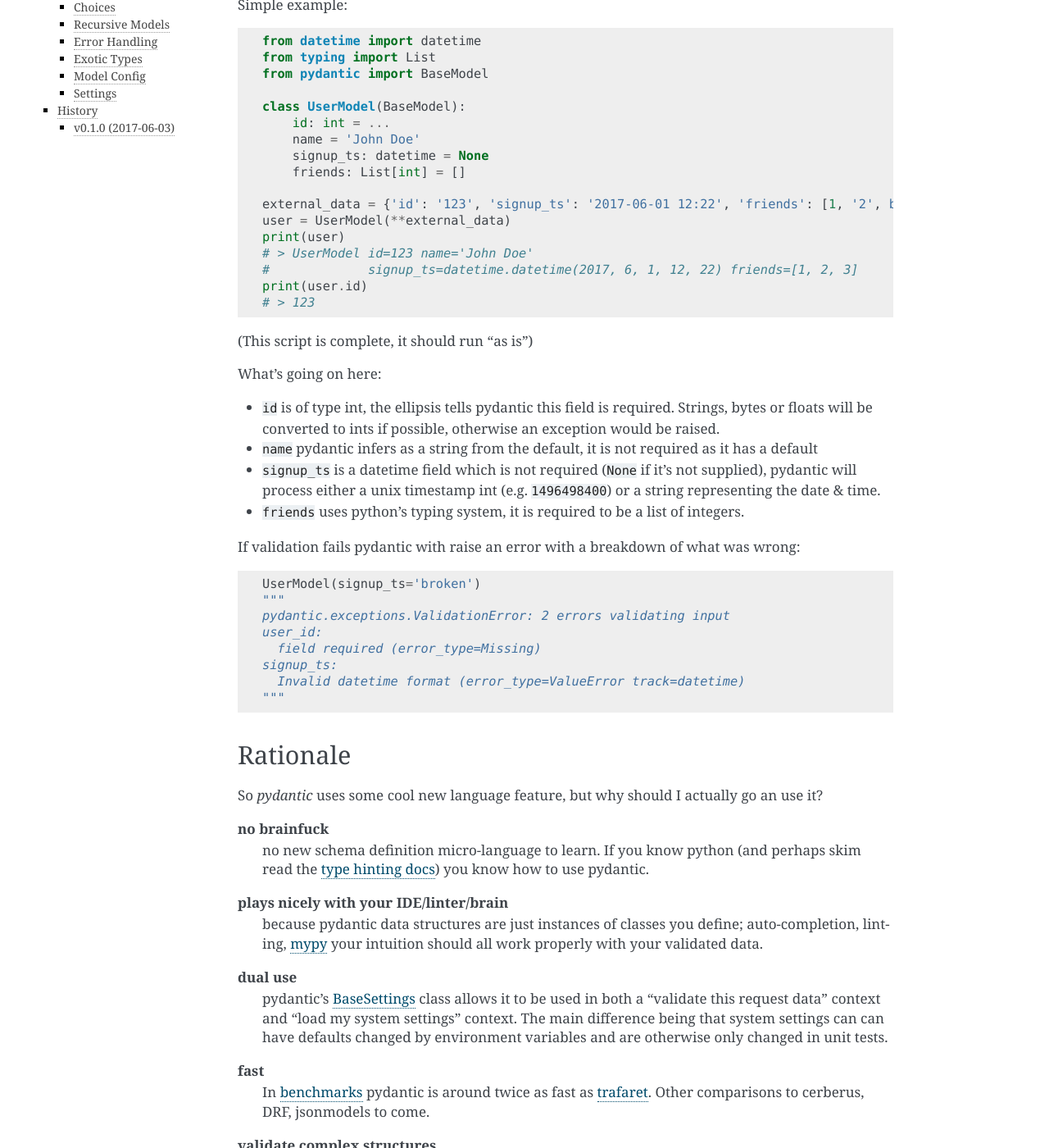
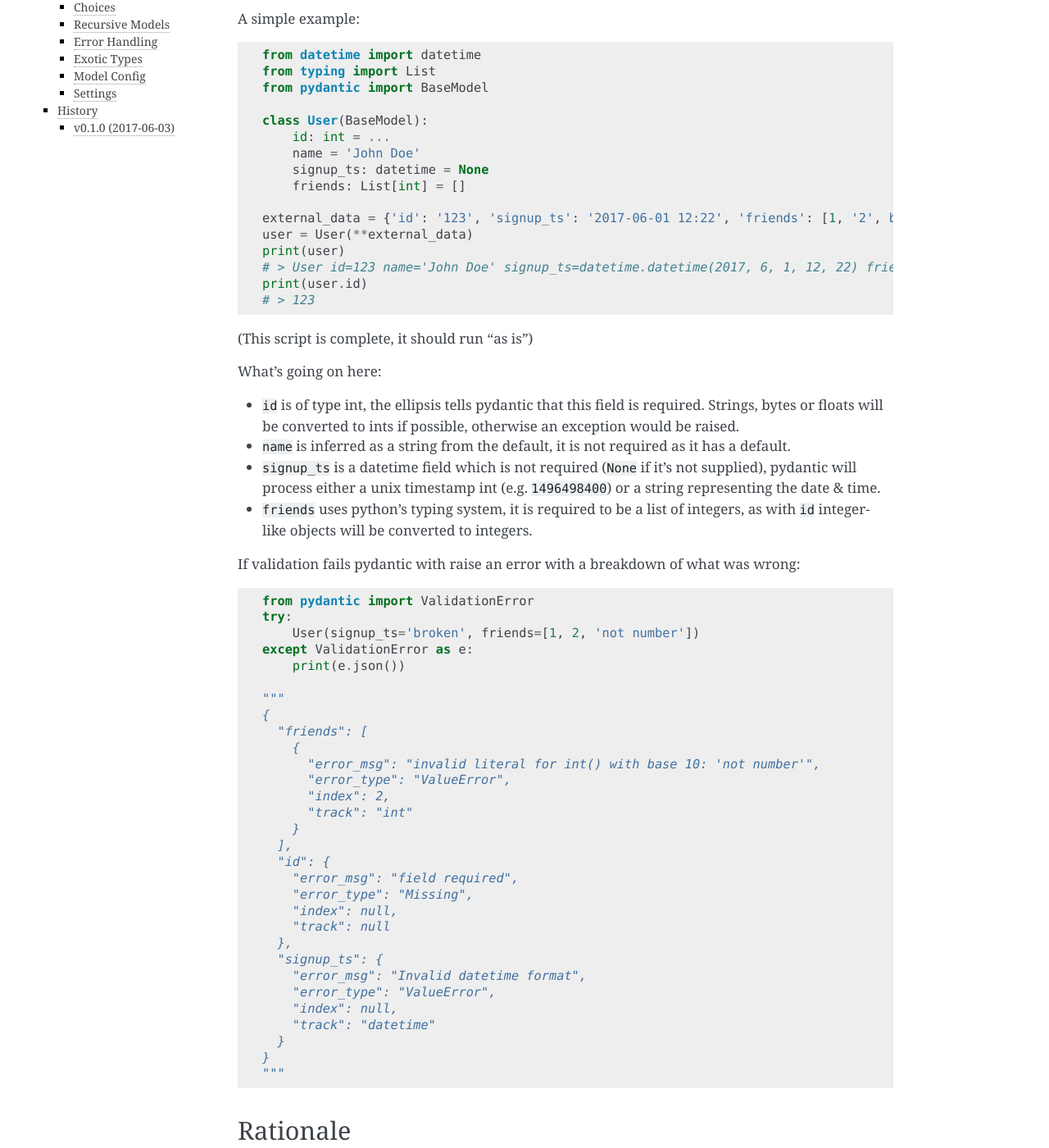
Before and after one commit to tomasz-kaminski-jir/pyd_analyze, a Sphinx documentation site: the page built from docs/index.rst, in a window 1280 px wide and 1400 px high, scrolled down 363 px. Shown: the whole window at 82% size. Built offline with Sphinx 7.4.7, drawn with Linux system fonts in a browser that asks for light colours; some of the changed text lies outside the part shown.

Commit message:
cleaning up beginning of docs

```diff
--- a/docs/example1.py
+++ b/docs/example1.py
@@ -2,16 +2,15 @@ from datetime import datetime
 from typing import List
 from pydantic import BaseModel
 
-class UserModel(BaseModel):
+class User(BaseModel):
     id: int = ...
     name = 'John Doe'
     signup_ts: datetime = None
     friends: List[int] = []
 
 external_data = {'id': '123', 'signup_ts': '2017-06-01 12:22', 'friends': [1, '2', b'3']}
-user = UserModel(**external_data)
+user = User(**external_data)
 print(user)
-# > UserModel id=123 name='John Doe'
-#             signup_ts=datetime.datetime(2017, 6, 1, 12, 22) friends=[1, 2, 3]
+# > User id=123 name='John Doe' signup_ts=datetime.datetime(2017, 6, 1, 12, 22) friends=[1, 2, 3]
 print(user.id)
 # > 123
--- a/docs/example2.py
+++ b/docs/example2.py
@@ -1,8 +1,30 @@
-UserModel(signup_ts='broken')
+from pydantic import ValidationError
+try:
+    User(signup_ts='broken', friends=[1, 2, 'not number'])
+except ValidationError as e:
+    print(e.json())
+
 """
-pydantic.exceptions.ValidationError: 2 errors validating input
-user_id:
-  field required (error_type=Missing)
-signup_ts:
-  Invalid datetime format (error_type=ValueError track=datetime)
+{
+  "friends": [
+    {
+      "error_msg": "invalid literal for int() with base 10: 'not number'",
+      "error_type": "ValueError",
+      "index": 2,
+      "track": "int"
+    }
+  ],
+  "id": {
+    "error_msg": "field required",
+    "error_type": "Missing",
+    "index": null,
+    "track": null
+  },
+  "signup_ts": {
+    "error_msg": "Invalid datetime format",
+    "error_type": "ValueError",
+    "index": null,
+    "track": "datetime"
+  }
+}
 """
--- a/docs/index.rst
+++ b/docs/index.rst
@@ -10,13 +10,14 @@ Current Version: |version|
 
 Data validation and settings management using python 3.6 type hinting.
 
-Define how data should be in pure canonical python, validate it with *pydantic*.
+Define how data should be in pure, canonical python; validate it with *pydantic*.
 
-`PEP 484 <https://www.python.org/dev/peps/pep-0484/>`_ introduced typing hinting into python in 3.5 and
-`PEP 526 <https://www.python.org/dev/peps/pep-0526/>`_ extended that with syntax for variable annotation in 3.6.
+`PEP 484 <https://www.python.org/dev/peps/pep-0484/>`_ introduced type hinting into python 3.5,
+`PEP 526 <https://www.python.org/dev/peps/pep-0526/>`_ extended that with syntax for variable annotation in python 3.6.
+
 *pydantic* uses those annotations to validate that untrusted data takes the form you want.
 
-Simple example:
+A simple example:
 
 .. literalinclude:: example1.py
 
@@ -24,12 +25,13 @@ Simple example:
 
 What's going on here:
 
-* ``id`` is of type int, the ellipsis tells pydantic this field is required. Strings, bytes or floats will be
+* ``id`` is of type int, the ellipsis tells pydantic that this field is required. Strings, bytes or floats will be
   converted to ints if possible, otherwise an exception would be raised.
-* ``name`` pydantic infers as a string from the default, it is not required as it has a default
+* ``name`` is inferred as a string from the default, it is not required as it has a default.
 * ``signup_ts`` is a datetime field which is not required (``None`` if it's not supplied), pydantic will process
   either a unix timestamp int (e.g. ``1496498400``) or a string representing the date & time.
-* ``friends`` uses python's typing system, it is required to be a list of integers.
+* ``friends`` uses python's typing system, it is required to be a list of integers, as with ``id`` integer-like objects
+  will be converted to integers.
 
 If validation fails pydantic with raise an error with a breakdown of what was wrong:
 
@@ -46,16 +48,17 @@ So *pydantic* uses some cool new language feature, but why should I actually go
 
 **plays nicely with your IDE/linter/brain**
     because pydantic data structures are just instances of classes you define; auto-completion, linting,
-    `mypy <http://mypy-lang.org/>`_ your intuition should all work properly with your validated data.
+    `mypy <http://mypy-lang.org/>`_ and your intuition should all work properly with your validated data.
 
 **dual use**
     pydantic's :ref:`BaseSettings <settings>` class allows it to be used in both a "validate this request data" context
     and "load my system settings" context. The main difference being that system settings can can have defaults changed
-    by environment variables and are otherwise only changed in unit tests.
+    by environment variables and more complex objects like DSNs and python objects often required.
 
 **fast**
     In `benchmarks <https://github.com/samuelcolvin/pydantic/tree/master/benchmarks>`_ pydantic is around twice as
-    fast as `trafaret <https://github.com/tailhook/trafaret>`_. Other comparisons to cerberus, DRF, jsonmodels to come.
+    fast as `trafaret <https://github.com/tailhook/trafaret>`_. Other comparisons to cerberus, marshmallow,
+    DRF, jsonmodels etc. to come.
 
 **validate complex structures**
     use of recursive pydantic models and ``typing``'s ``List`` and ``Dict`` etc. allow complex data schemas to be
```
Also changed, not shown: other parts of docs/index.rst (+4 -4 lines), docs/usage_typing.py (renamed from docs/usage_compound.py), 1 other file.
